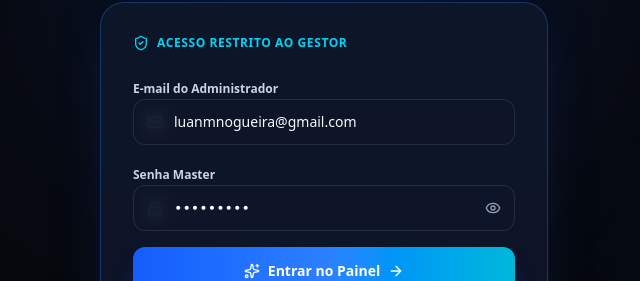
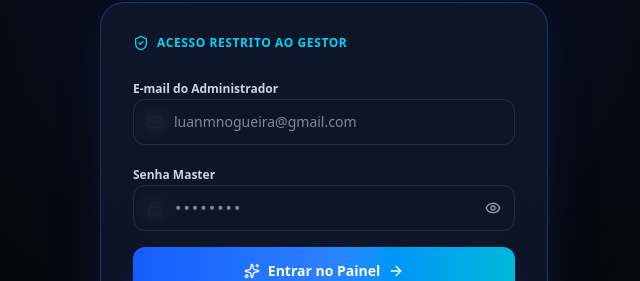
Before and after one commit to luan-nogueira/LmTech, a Next.js app: page /admin/login in a window 1280 px wide. Shown: the part 279-560 px from the top of the page, without its empty margins (316-956 px from the left). Built offline with nearby package versions, Linux system fonts and the light colour scheme.

Commit message:
security: leave login form fields empty by default

```diff
--- a/src/app/admin/login/page.tsx
+++ b/src/app/admin/login/page.tsx
@@ -10,8 +10,9 @@
   const router = useRouter();
   const { login, isAuthenticated, adminConfig } = useClientStore();
 
-  const [email, setEmail] = useState('luanmnogueira@gmail.com');
-  const [password, setPassword] = useState('LnKo2025@');
+  const [email, setEmail] = useState('');
+  const [password, setPassword] = useState('');
+
   const [showPassword, setShowPassword] = useState(false);
   const [errorMsg, setErrorMsg] = useState('');
   const [loading, setLoading] = useState(false);
```
